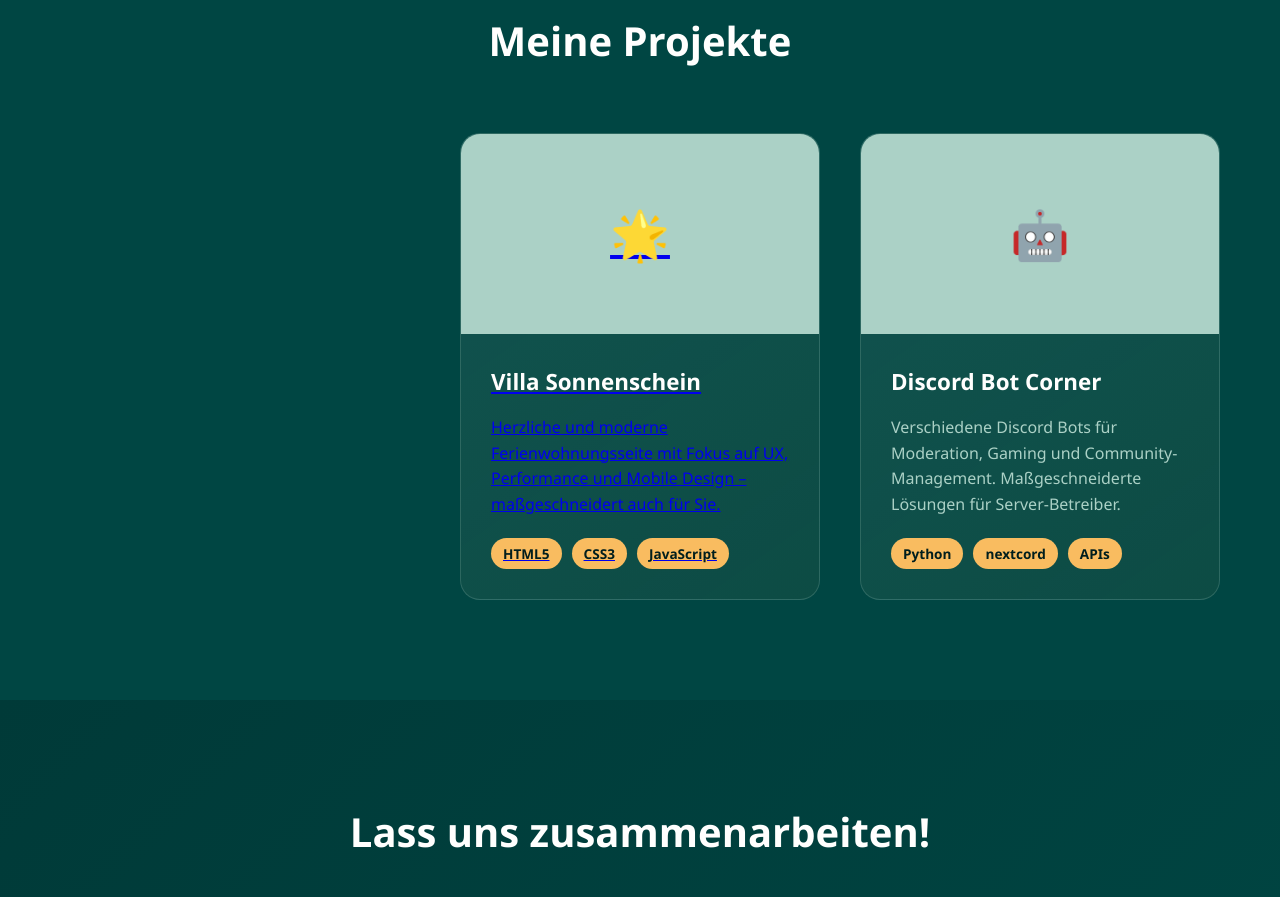
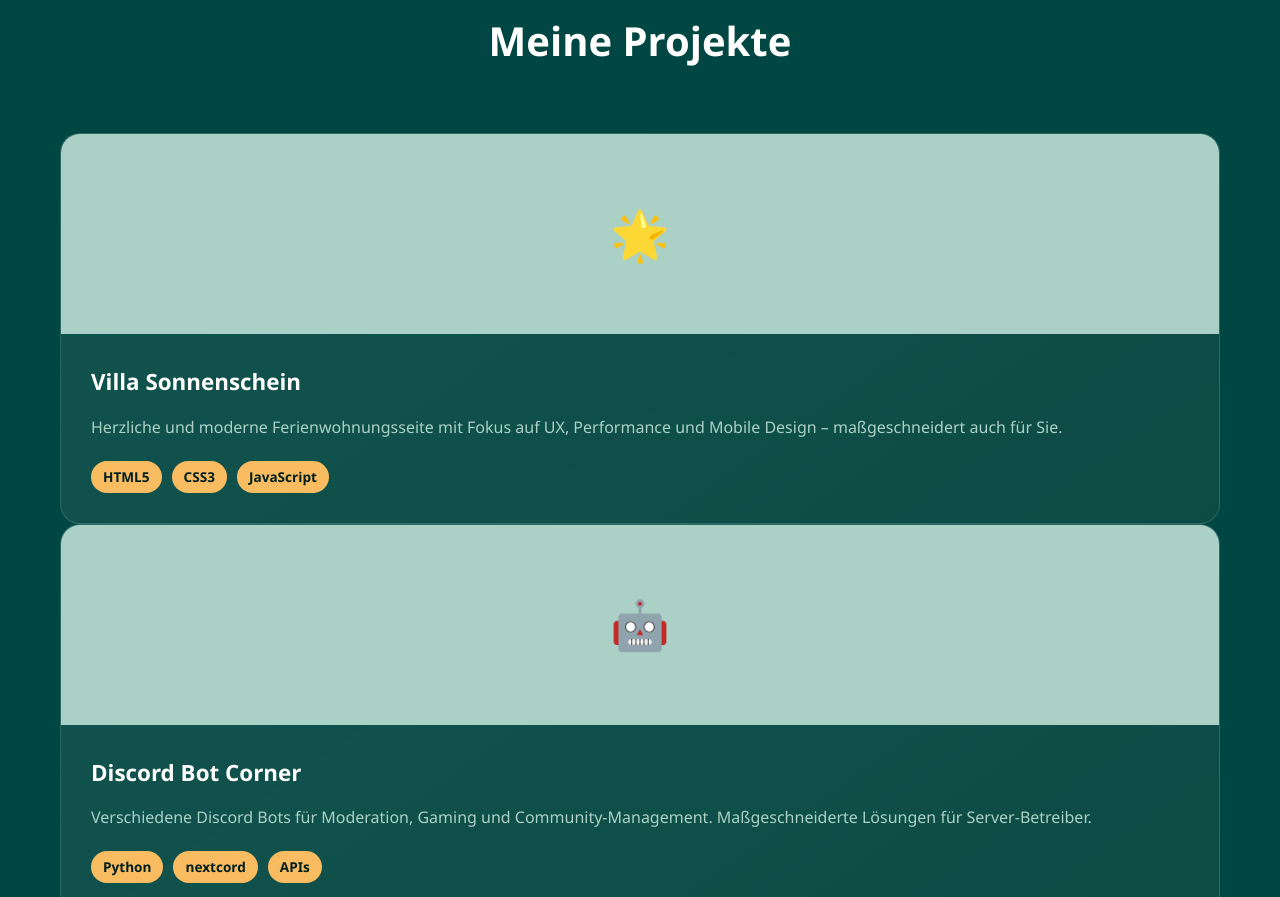
Before and after one commit to TillKloss/Portfolio, a website: page src/index.html in a window 1280 px wide. Shown: the part 1560-2457 px from the top of the page. Drawn offline with Linux system fonts and the light colour scheme.

Commit message:
changed project card to villa ferienhaus fixed bug with anker tag arround project card

```diff
--- a/src/index.css
+++ b/src/index.css
@@ -270,6 +270,12 @@ nav {
     font-weight: bold;
 }
 
+.project-ferienhaus-anker {
+    all: unset;
+    cursor: pointer;
+    display: block;
+}
+
 /* Contact Section */
 .contact {
     padding: 100px 0;
--- a/src/index.html
+++ b/src/index.html
@@ -58,7 +58,7 @@
     <div class="container">
         <h2 class="section-title fade-in">Meine Projekte</h2>
         <div class="project-grid">
-            <a href="referenzen/ferienhaus/index.html?v=1.2"><div class="project-card fade-in">
+            <a class="project-ferienhaus-anker" href="referenzen/ferienhaus/index.html?v=1.2"><div class="project-card fade-in">
                 <div class="project-image">🌟</div>
                 <div class="project-content">
                     <h3>Villa Sonnenschein</h3>
@@ -68,7 +68,9 @@
                         <span class="tag">CSS3</span>
                         <span class="tag">JavaScript</span>
                     </div>
-                </div></a>
+                </div>
+                </div>
+            </a>
             </div>
             <div class="project-card fade-in">
                 <div class="project-image">🤖</div>
```
